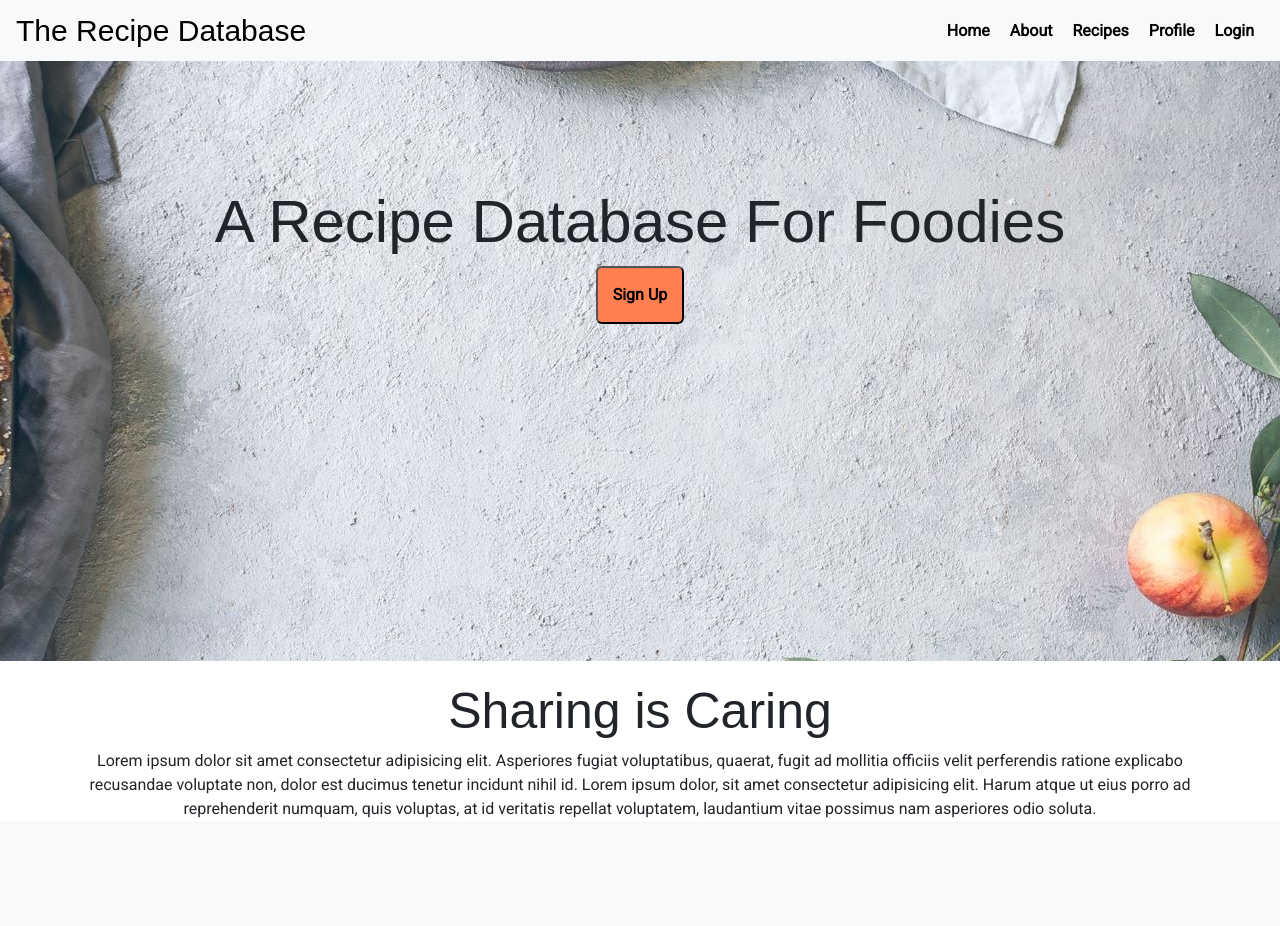
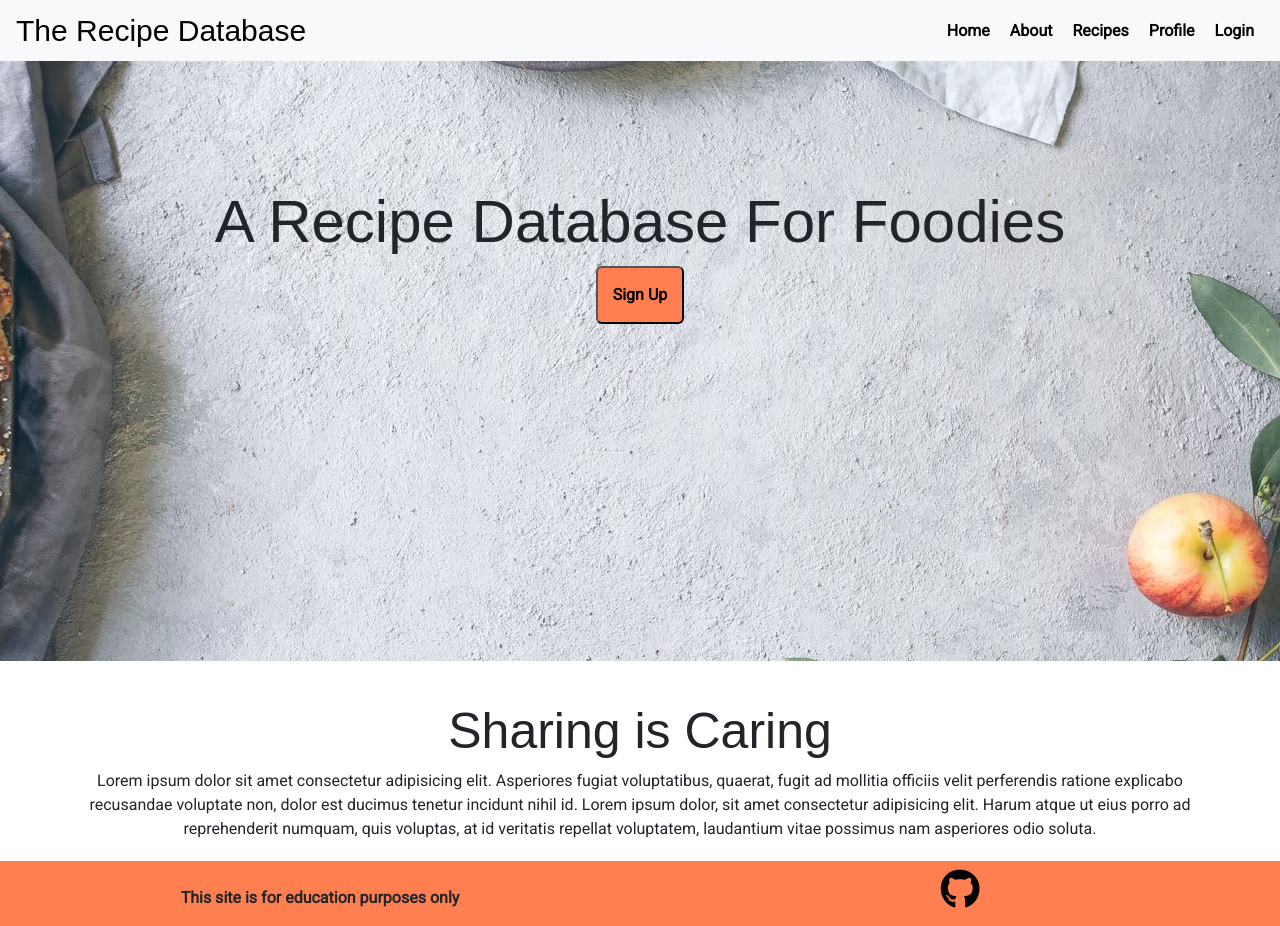
Before and after one commit to Bradders81/the-recipe-db, a Flask app: page / in a window 1280 px wide. Before the commit the page ends 818 px from the top, so only its background shows below. Run offline with Flask 2, Linux system fonts and the light colour scheme; some libraries are stand-ins or nearby versions; some web fonts are replaced.

Commit message:
Add footer with link to GitHub repo

```diff
--- a/static/css/style.css
+++ b/static/css/style.css
@@ -5,6 +5,7 @@
     margin: 0;
     font-family: 'Roboto', sans-serif;
     font-weight: 500;
+    text-align: center;
 }
 
 .logo {
@@ -40,7 +41,6 @@
 
 #cta-text {
     font-family: 'Pattaya', sans-serif;
-    text-align: center;
     margin-top: 10%;
     font-size: 60px;
 }
@@ -60,12 +60,30 @@
 }
 
 .about-section {
-    text-align: center;
+    padding: 20px 0 20px 0;
 }
-
 .about-section h2 {
     font-family: 'Pattaya', sans-serif;
     margin-top: 20px;
     font-weight: 500;
     font-size: 50px;
 }
+
+/*---------- Footer ----------*/
+footer {
+    background-color:rgb(255, 127, 80) ;
+}
+
+footer p {
+   margin-top:25px
+
+}
+
+#github-icon {
+    font-size: 40px;
+    color: #000;
+}
+
+#github-icon:hover {
+    color: #fff;
+}
--- a/templates/base.html
+++ b/templates/base.html
@@ -24,16 +24,16 @@
             <div class="collapse navbar-collapse" id="navbarNav">
                 <ul class="navbar-nav ml-auto">
                     <li class="ndav-item ">
-                    <a class="nav-hover" href="{{ url_for('home_page') }}">Home  </a>
+                        <a class="nav-hover" href="{{ url_for('home_page') }}">Home </a>
                     </li>
                     <li class="nav-item">
-                    <a class="nav-hover" href="#">About  </a>
+                        <a class="nav-hover" href="#">About </a>
                     </li>
                     <li class="nav-item">
-                    <a class="nav-hover" href="{{ url_for('recipes') }}">Recipes  </a>
+                        <a class="nav-hover" href="{{ url_for('recipes') }}">Recipes </a>
                     </li>
                     <li class="nav-item">
-                    <a class="nav-hover" href="#">Profile  </a>
+                        <a class="nav-hover" href="#">Profile </a>
                     </li>
                     <li class="nav-item">
                         <a class="nav-hover" href="#">Login</a>
@@ -46,7 +46,18 @@
     {% block content %}
     {% endblock %}
 
+    <footer class="container-fluid">
+        <div class="row">
+            <div class="col-12 col-md-6">
+                <p><strong>This site is for education purposes only</strong></p>
+            </div>
+            <div class="col-12 col-md-6">
+                <a id="github-icon" href="https://github.com/Bradders81/the-recipe-db" target="_blank"> <i class="fab fa-github"></i> <span
+                    class="sr-only">GitHub Icon that links to the sites repository</span></a>
+            </div>
+        </div>
 
+    </footer>
 
     <script src="https://cdnjs.cloudflare.com/ajax/libs/jquery/3.5.1/jquery.slim.min.js"></script>
     <script src="https://cdnjs.cloudflare.com/ajax/libs/popper.js/1.16.1/umd/popper.min.js"></script>
```
Lines whose indentation alone changed are shown as unchanged.
